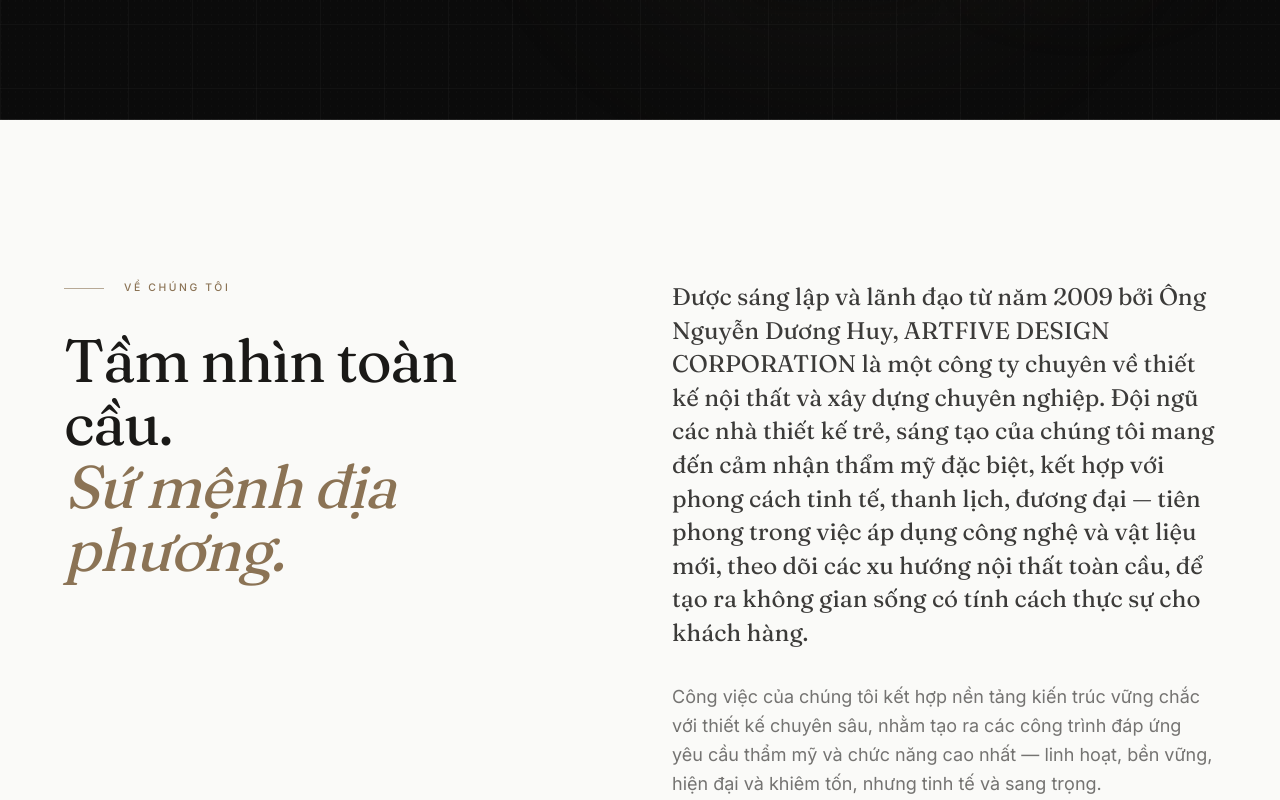
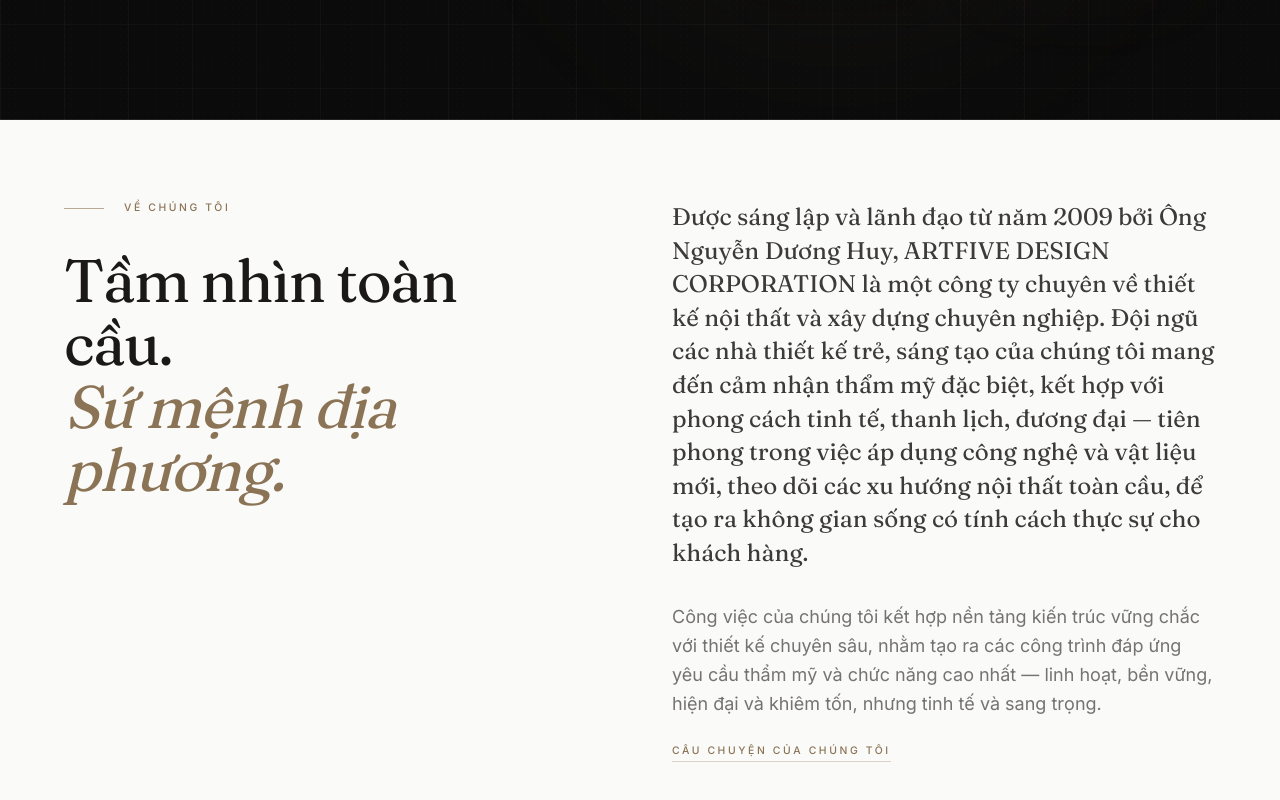
Before and after one commit to BBMDev-stark/ArtFiveDesign, a Next.js app: page / in a window 1280 px wide. Shown: the part 680-1480 px from the top of the page. Built offline with nearby package versions, Linux system fonts and the light colour scheme.

Commit message:
first commitaaabbb

```diff
--- a/app/expertise/page.tsx
+++ b/app/expertise/page.tsx
@@ -136,7 +136,7 @@
       className={`border-t border-line ${i % 2 === 1 ? "bg-paper" : ""}`}
       id={sector.slug}
     >
-      <div className="container-x py-20 md:py-28">
+      <div className="container-x py-16 md:py-20">
         <div
           className={`grid grid-cols-1 lg:grid-cols-12 gap-12 lg:gap-16 items-center`}
         >
--- a/app/globals.css
+++ b/app/globals.css
@@ -1,5 +1,27 @@
 @tailwind base;
 @tailwind components;
+
+@layer components {
+  .section-spacing {
+    padding-top: 4rem;
+    padding-bottom: 4rem;
+  }
+
+  @media (min-width: 768px) {
+    .section-spacing {
+      padding-top: 4.5rem;
+      padding-bottom: 4.5rem;
+    }
+  }
+
+  @media (min-width: 1024px) {
+    .section-spacing {
+      padding-top: 5rem;
+      padding-bottom: 5rem;
+    }
+  }
+}
+
 @tailwind utilities;
 
 html {
@@ -176,26 +198,6 @@
   background: #8B7355;
 }
 
-/* Section spacing utilities */
-.section-spacing {
-  padding-top: 6rem;
-  padding-bottom: 6rem;
-}
-
-@media (min-width: 768px) {
-  .section-spacing {
-    padding-top: 8rem;
-    padding-bottom: 8rem;
-  }
-}
-
-@media (min-width: 1024px) {
-  .section-spacing {
-    padding-top: 10rem;
-    padding-bottom: 10rem;
-  }
-}
-
 /* Card hover effects */
 .card-hover {
   transition: transform 0.5s cubic-bezier(0.4, 0, 0.2, 1),
```
